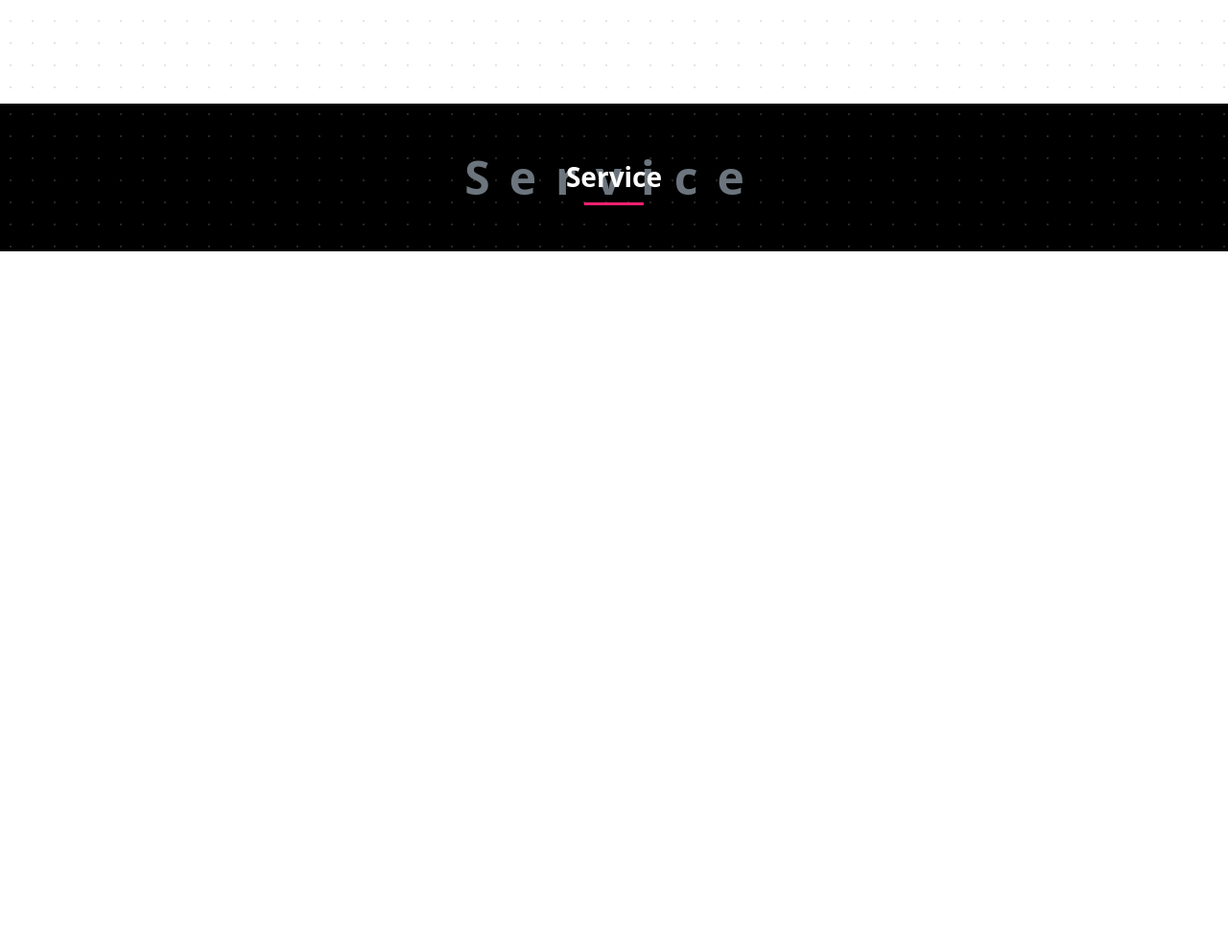
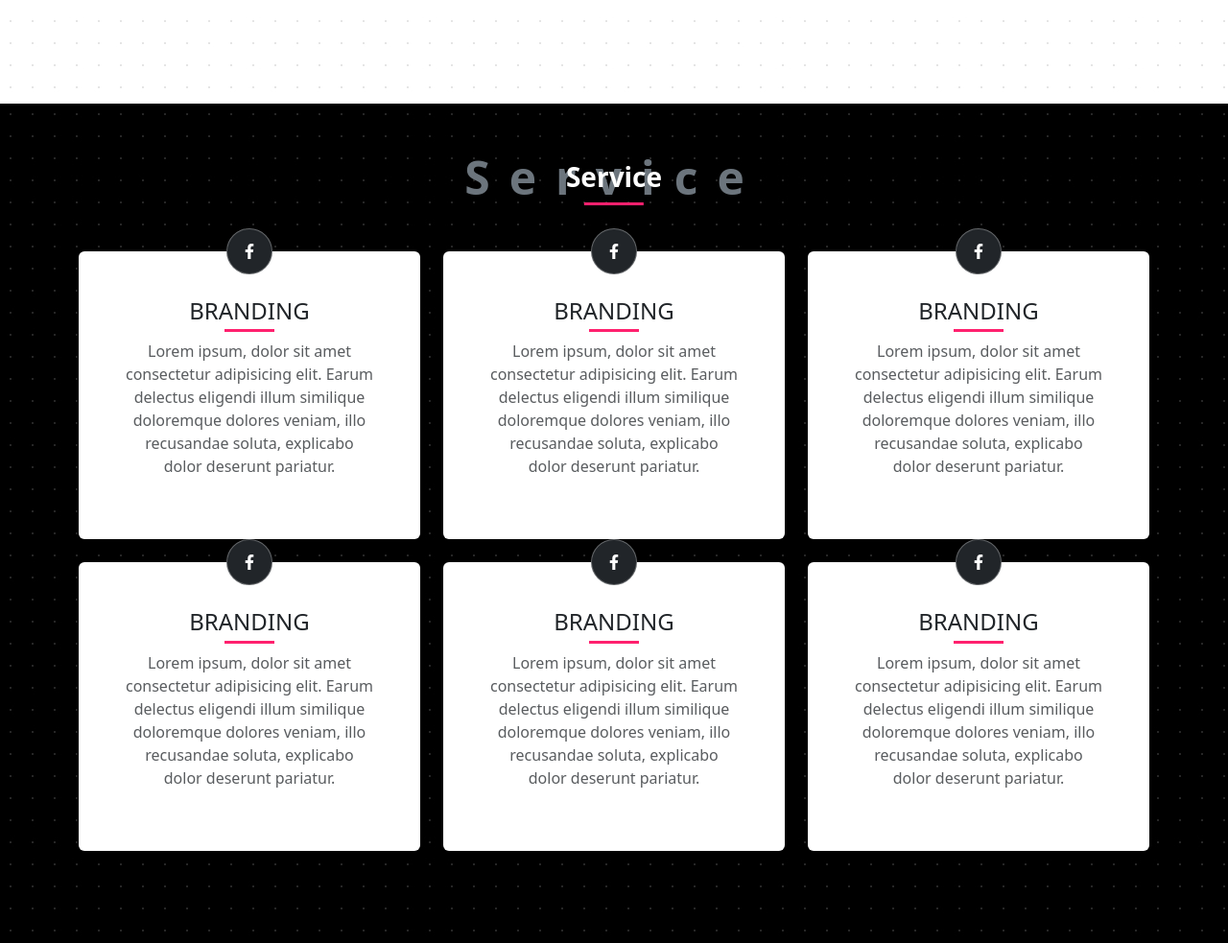
Before and after one commit to Shehab1001/Robin-Steel, a plain HTML site: page index.html in a window 1280 px wide. Shown: the part 1456-2439 px from the top of the page at 96% size. Before the commit the page ends 1718 px from the top, so only its background shows below. Drawn offline with Linux system fonts and the light colour scheme.

Commit message:
Service-finished

```diff
--- a/css/style.css
+++ b/css/style.css
@@ -78,3 +78,24 @@ nav .nav-link:focus,nav .nav-link:hover {
 #service {
     background-image: url('/img/dark_dot.jpg');
 }
+
+
+#service .item h4::after{
+    content: "";
+    width: 20%;
+    height: 3px;
+    background-color: var(--main-color);
+    position:absolute;
+    bottom: 0;
+    left: 50%;
+    transform: translateX(-50%);
+    transition: all 0.5s;
+}
+
+#service .item:hover h4::after {
+    width: 40%;
+}
+
+#service .item:hover .icon{
+    color: var(--main-color) !important;
+}
--- a/index.html
+++ b/index.html
@@ -103,6 +103,63 @@
                 <h2 class="mb-0 position-relative fw-bold text-secondary">Service</h2>
                 <h3 class="mb-0 position-absolute fw-bold text-white">Service</h3>
             </div>
+
+            <div class="row g-4 py-5">
+                <div class="col-md-4">
+                    <div class="item bg-white text-center p-5 rounded position-relative">
+                        <div class="icon rounded-circle d-flex align-items-center justify-content-center position-absolute top-0 start-50 translate-middle text-white bg-dark">
+                            <i class="fa-brands fa-facebook-f"></i>
+                        </div>
+                        <h4 class="position-relative pb-2">BRANDING</h4>
+                        <p class="text-muted">Lorem ipsum, dolor sit amet consectetur adipisicing elit. Earum delectus eligendi illum similique doloremque dolores veniam, illo recusandae soluta, explicabo dolor deserunt pariatur.</p>
+                    </div>
+                </div>
+                <div class="col-md-4">
+                    <div class="item bg-white text-center p-5 rounded position-relative">
+                        <div class="icon rounded-circle d-flex align-items-center justify-content-center position-absolute top-0 start-50 translate-middle text-white bg-dark">
+                            <i class="fa-brands fa-facebook-f"></i>
+                        </div>
+                        <h4 class="position-relative pb-2">BRANDING</h4>
+                        <p class="text-muted">Lorem ipsum, dolor sit amet consectetur adipisicing elit. Earum delectus eligendi illum similique doloremque dolores veniam, illo recusandae soluta, explicabo dolor deserunt pariatur.</p>
+                    </div>
+                </div>
+                <div class="col-md-4">
+                    <div class="item bg-white text-center p-5 rounded position-relative">
+                        <div class="icon rounded-circle d-flex align-items-center justify-content-center position-absolute top-0 start-50 translate-middle text-white bg-dark">
+                            <i class="fa-brands fa-facebook-f"></i>
+                        </div>
+                        <h4 class="position-relative pb-2">BRANDING</h4>
+                        <p class="text-muted">Lorem ipsum, dolor sit amet consectetur adipisicing elit. Earum delectus eligendi illum similique doloremque dolores veniam, illo recusandae soluta, explicabo dolor deserunt pariatur.</p>
+                    </div>
+                </div>
+                <div class="col-md-4">
+                    <div class="item bg-white text-center p-5 rounded position-relative">
+                        <div class="icon rounded-circle d-flex align-items-center justify-content-center position-absolute top-0 start-50 translate-middle text-white bg-dark">
+                            <i class="fa-brands fa-facebook-f"></i>
+                        </div>
+                        <h4 class="position-relative pb-2">BRANDING</h4>
+                        <p class="text-muted">Lorem ipsum, dolor sit amet consectetur adipisicing elit. Earum delectus eligendi illum similique doloremque dolores veniam, illo recusandae soluta, explicabo dolor deserunt pariatur.</p>
+                    </div>
+                </div>
+                <div class="col-md-4">
+                    <div class="item bg-white text-center p-5 rounded position-relative">
+                        <div class="icon rounded-circle d-flex align-items-center justify-content-center position-absolute top-0 start-50 translate-middle text-white bg-dark">
+                            <i class="fa-brands fa-facebook-f"></i>
+                        </div>
+                        <h4 class="position-relative pb-2">BRANDING</h4>
+                        <p class="text-muted">Lorem ipsum, dolor sit amet consectetur adipisicing elit. Earum delectus eligendi illum similique doloremque dolores veniam, illo recusandae soluta, explicabo dolor deserunt pariatur.</p>
+                    </div>
+                </div>
+                <div class="col-md-4">
+                    <div class="item bg-white text-center p-5 rounded position-relative">
+                        <div class="icon rounded-circle d-flex align-items-center justify-content-center position-absolute top-0 start-50 translate-middle text-white bg-dark">
+                            <i class="fa-brands fa-facebook-f"></i>
+                        </div>
+                        <h4 class="position-relative pb-2">BRANDING</h4>
+                        <p class="text-muted">Lorem ipsum, dolor sit amet consectetur adipisicing elit. Earum delectus eligendi illum similique doloremque dolores veniam, illo recusandae soluta, explicabo dolor deserunt pariatur.</p>
+                    </div>
+                </div>
+            </div>
         </div>
 
     </section>
```
